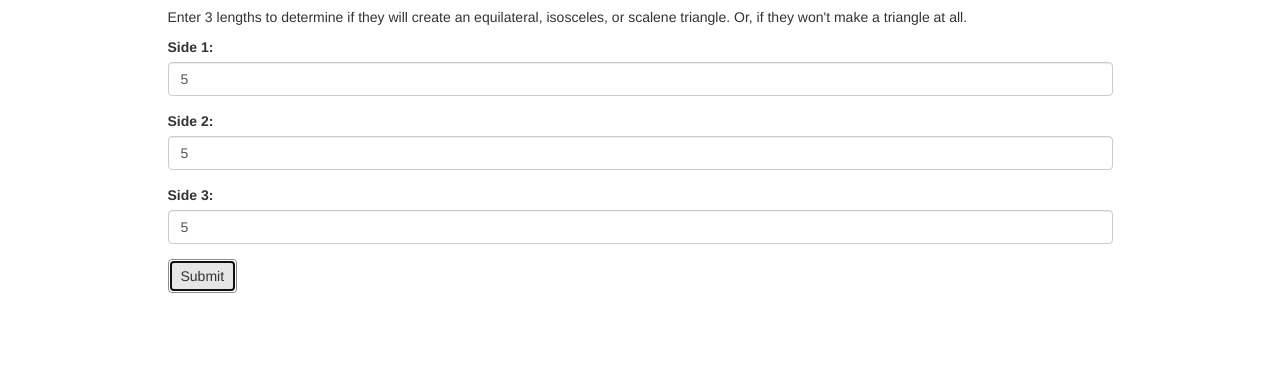
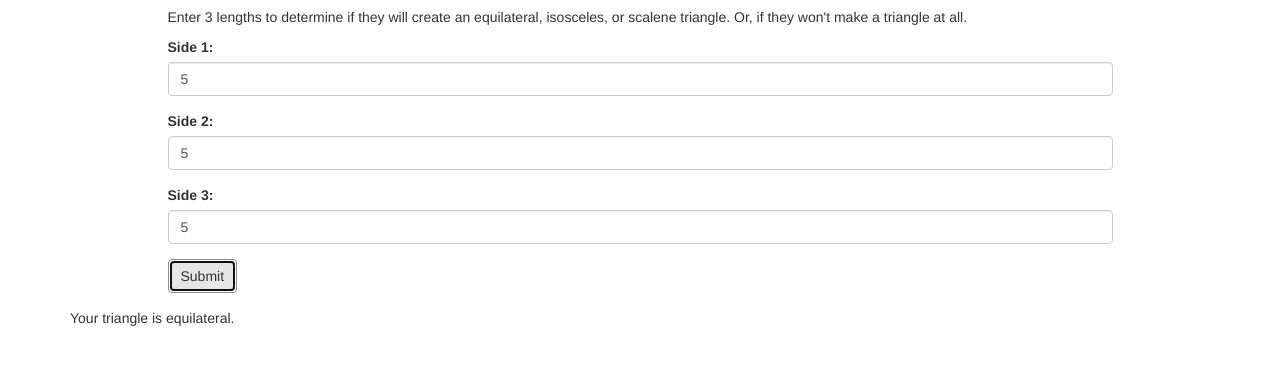
Before and after one commit to Brian-Rush/triangle, a plain HTML site: page index.html in a window 1280 px wide. Both pictures are taken after typing "5", "5", "5" into the empty fields and a click on the button "Submit". Shown: the part 63-428 px from the top of the page. Drawn offline with Linux system fonts and the light colour scheme.

Commit message:
add user interface logic

```diff
--- a/index.html
+++ b/index.html
@@ -43,6 +43,9 @@
           </form>
         </div>
       </div>
+      <div>
+        <p id="text-output"></p>
+      </div>
     </div>
   </body>
 </html>
--- a/js/scripts.js
+++ b/js/scripts.js
@@ -49,9 +49,6 @@ var evaluateTriangle = function(side1, side2, side3) {
   }
 }
 
-
-
-
 //User Interface Logic
 $(document).ready(function() {
   $("form").submit(function(event) {
@@ -61,18 +58,6 @@ $(document).ready(function() {
     var side3 = parseFloat($("input[name='input3']").val());
 
     var triangleType = evaluateTriangle(side1, side2, side3);
-    console.log (triangleType);
+    $("#text-output").text("Your triangle is " + triangleType + ".");
   });
-
-
-
-
-
-
-
-
-
-
-
-
 });
```
